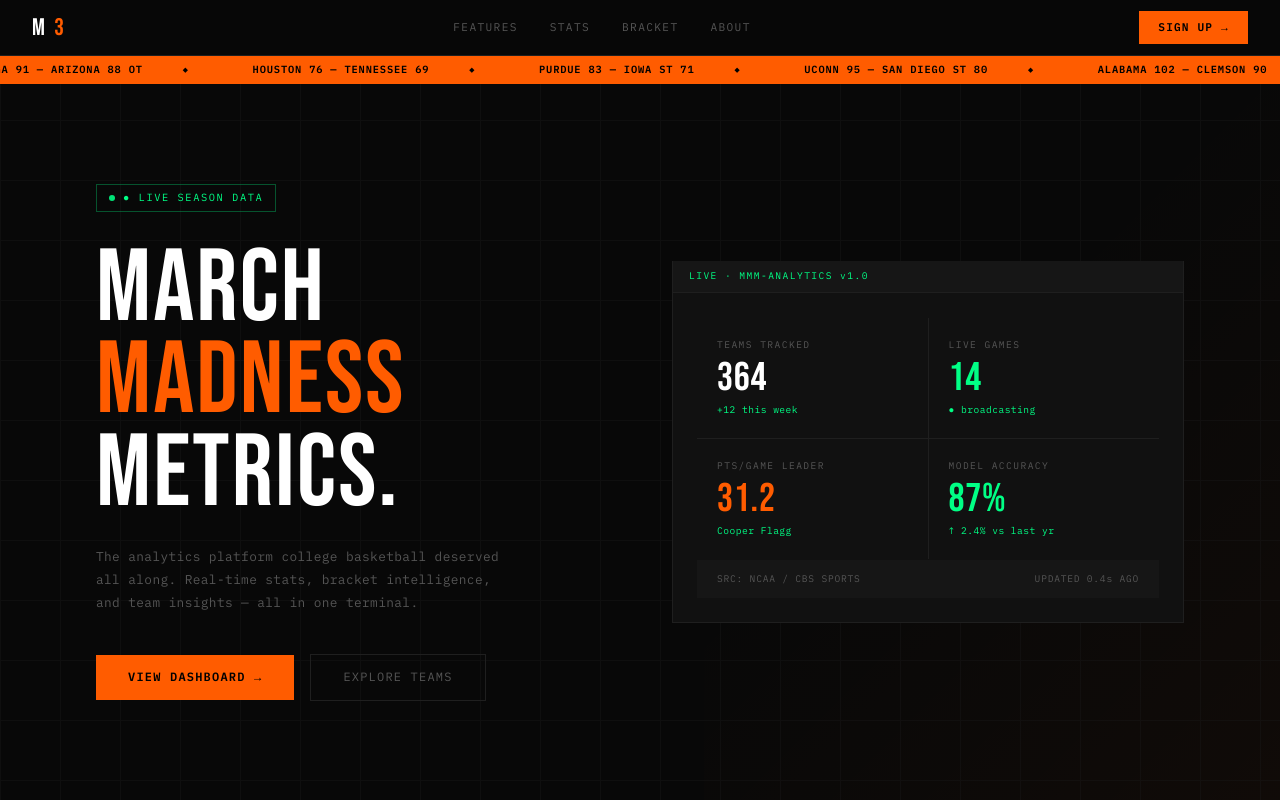
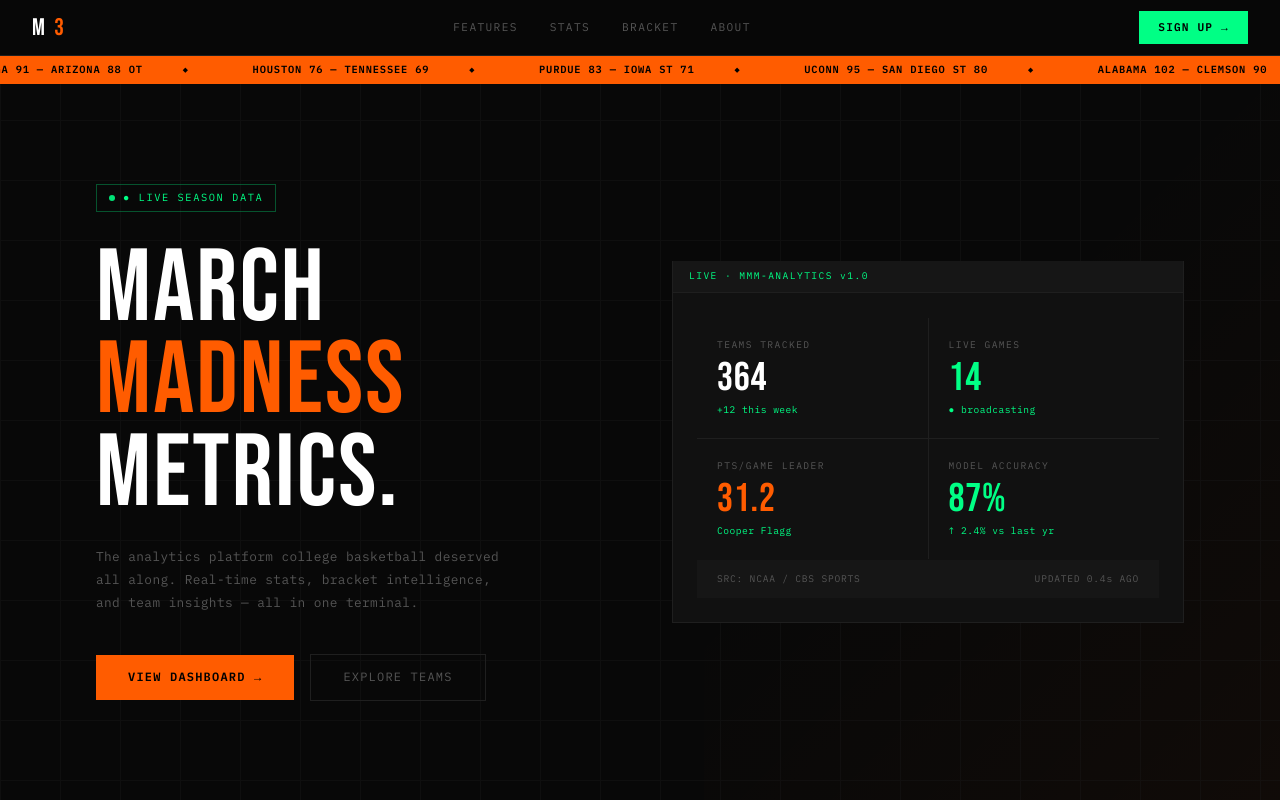
Before and after one commit to HarrisHamid/DevSecOps, a React app in the folder frontend/: page / in a window 1280 px wide. Shown: the top 800 px of the page. Built offline with nearby package versions, Linux system fonts and the light colour scheme; no server answers; the HTML template or start-up script is replaced by a standard one.

Commit message:
testing ci pipeline

```diff
--- a/frontend/src/App.css
+++ b/frontend/src/App.css
@@ -83,7 +83,7 @@ nav {
 }
 
 .nav-cta {
-  background: var(--orange);
+  background: var(--green);
   color: #000;
   font-family: var(--mono);
   font-weight: 600;
```
